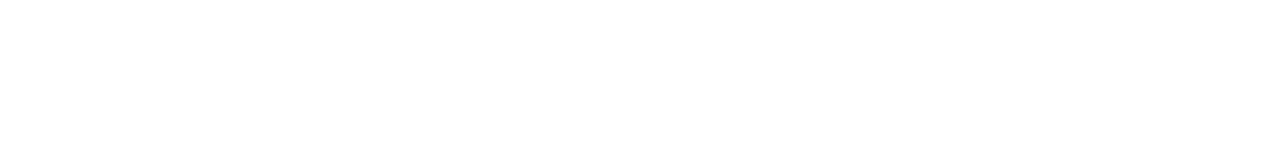
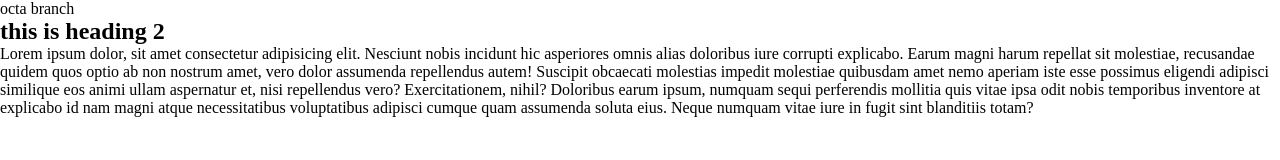
Before and after one commit to Shachinshyper/SOROBINDU, a plain HTML site: page class 9/index.html in a window 1280 px wide. Drawn offline with Linux system fonts and the light colour scheme.

Commit message:
octa nav added

```diff
--- a/class 9/index.html
+++ b/class 9/index.html
@@ -7,6 +7,9 @@
     <link rel="stylesheet" href="style.css">
 </head>
 <body>
+    <nav>octa branch</nav>
+    <h2>this is heading 2</h2>
+    <p>Lorem ipsum dolor, sit amet consectetur adipisicing elit. Nesciunt nobis incidunt hic asperiores omnis alias doloribus iure corrupti explicabo. Earum magni harum repellat sit molestiae, recusandae quidem quos optio ab non nostrum amet, vero dolor assumenda repellendus autem! Suscipit obcaecati molestias impedit molestiae quibusdam amet nemo aperiam iste esse possimus eligendi adipisci similique eos animi ullam aspernatur et, nisi repellendus vero? Exercitationem, nihil? Doloribus earum ipsum, numquam sequi perferendis mollitia quis vitae ipsa odit nobis temporibus inventore at explicabo id nam magni atque necessitatibus voluptatibus adipisci cumque quam assumenda soluta eius. Neque numquam vitae iure in fugit sint blanditiis totam?</p>
 
 </body>
 </html>
```
